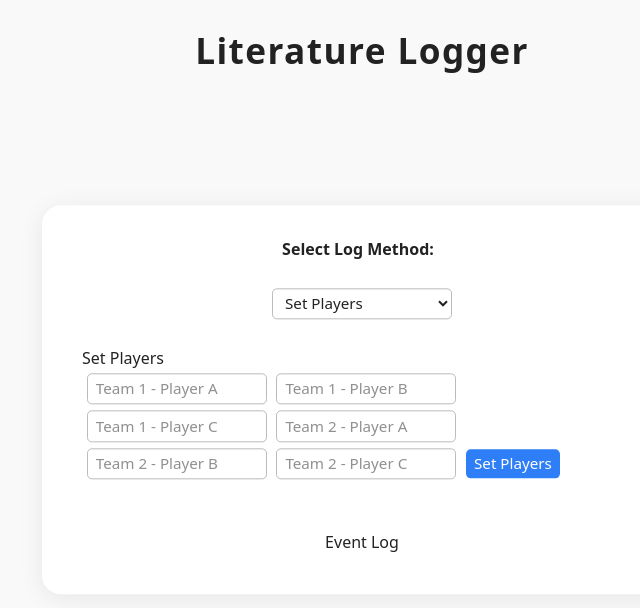
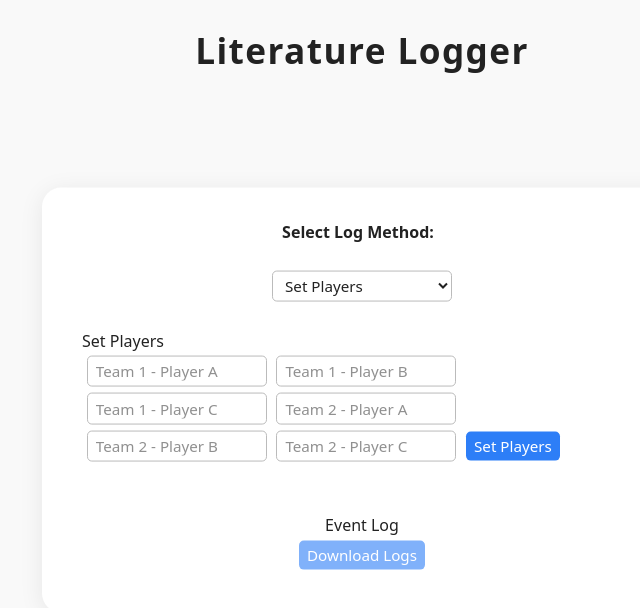
Before and after one commit to culturalcommittee-isibang/literature-logger, a React (Vite) app: page / in a window 1280 px wide. Shown: the top 608 px of the page, without its empty margins (278-918 px from the left). Built offline with nearby package versions, Linux system fonts and the light colour scheme.

Commit message:
download logs

```diff
--- a/src/Game.css
+++ b/src/Game.css
@@ -18,6 +18,20 @@
 }
 #event-log-container h2 {
   text-align: center;
+}
+#download-logs-btn {
+  margin-top: 0.35rem;
+  padding: 0.35rem 0.65rem;
+  font-size: 0.85rem;
+  border-radius: 0.35rem;
+  border: 1px solid #2d7ef7;
+  background: #f3f7ff;
+  color: #0c47a1;
+  cursor: pointer;
+}
+#download-logs-btn:disabled {
+  opacity: 0.6;
+  cursor: not-allowed;
 }
 #log-list {
   margin: 0.5rem 0 0 0;
--- a/src/Game.jsx
+++ b/src/Game.jsx
@@ -1,6 +1,7 @@
 import React, { useState, useEffect, useRef } from 'react';
 import PlayerCardGrid from './components/PlayerCardGrid';
 import useMakeCallDragDrop from './hooks/useMakeCallDragDrop';
+import { downloadLogsAsText } from './utils/downloadLogs';
 import GameState from './logic.js';
 import './Game.css';
 
@@ -145,6 +146,10 @@ function Game() {
         } catch (err) { alert(err.message); }
         setPlayers({ ...game.players });
         setLogs([...game.logs]);
+    };
+
+    const handleDownloadLogs = () => {
+        downloadLogsAsText(logs);
     };
 
     const [makeCallCaller, setMakeCallCaller] = useState('');
@@ -324,6 +329,14 @@ function Game() {
 
                 <div id="event-log-container">
                     <h2>Event Log</h2>
+                    <button
+                        id="download-logs-btn"
+                        type="button"
+                        onClick={handleDownloadLogs}
+                        disabled={!logs.length}
+                    >
+                        Download Logs
+                    </button>
                     <ol id="log-list">
                         {logs.map((entry, idx) => {
                             const [type, msg] = Object.entries(entry)[0];
--- /dev/null
+++ b/src/utils/downloadLogs.js
@@ -0,0 +1,22 @@
+export function formatLogs(logs) {
+  return (logs || [])
+    .map((entry, idx) => {
+      const [type, msg] = Object.entries(entry || {})[0] || ['UNKNOWN', ''];
+      return `${idx + 1}. [${type}] ${msg}`;
+    })
+    .join('\n');
+}
+
+export function downloadLogsAsText(logs, filename = 'literature-logs.txt') {
+  const content = formatLogs(logs);
+  const blob = new Blob([content], { type: 'text/plain' });
+  const url = URL.createObjectURL(blob);
+  const link = document.createElement('a');
+  link.href = url;
+  link.download = filename;
+  link.style.display = 'none';
+  document.body.appendChild(link);
+  link.click();
+  document.body.removeChild(link);
+  setTimeout(() => URL.revokeObjectURL(url), 1000);
+}
```
